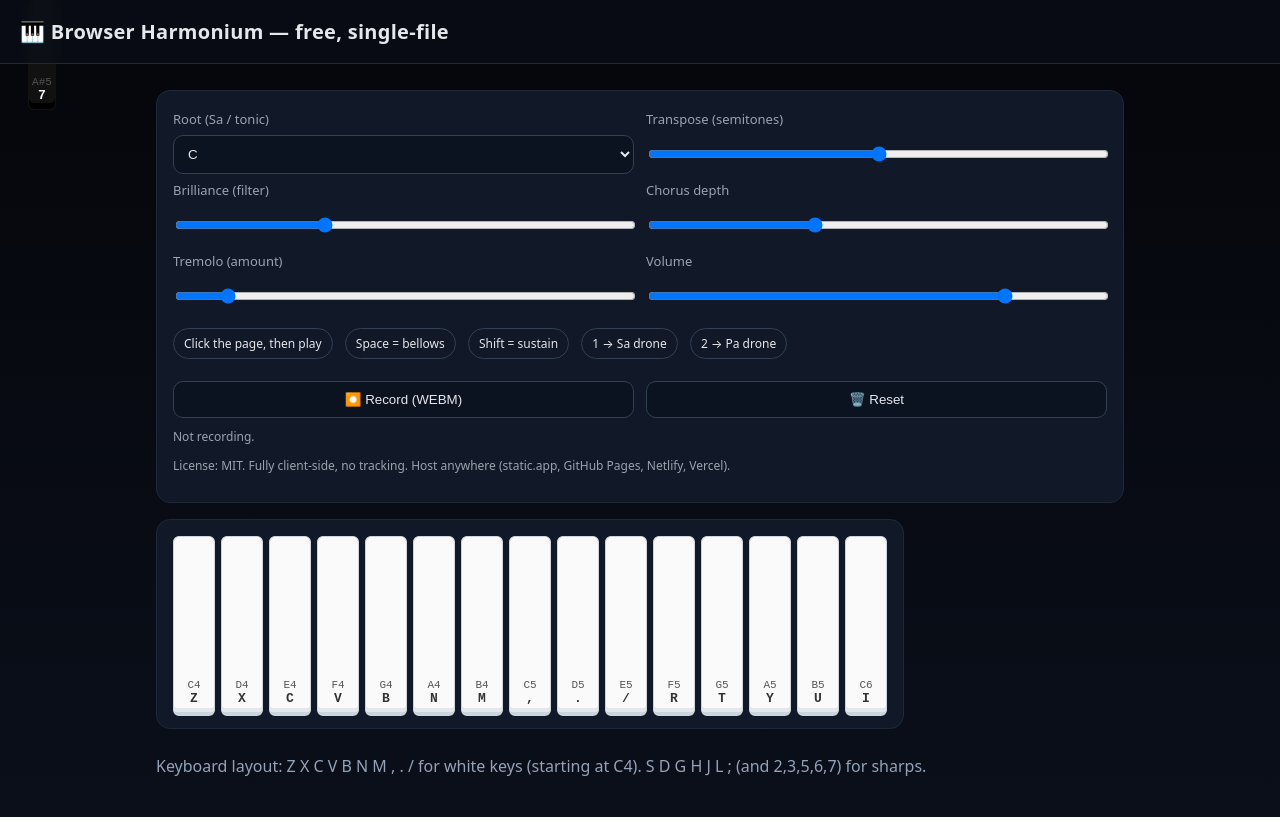
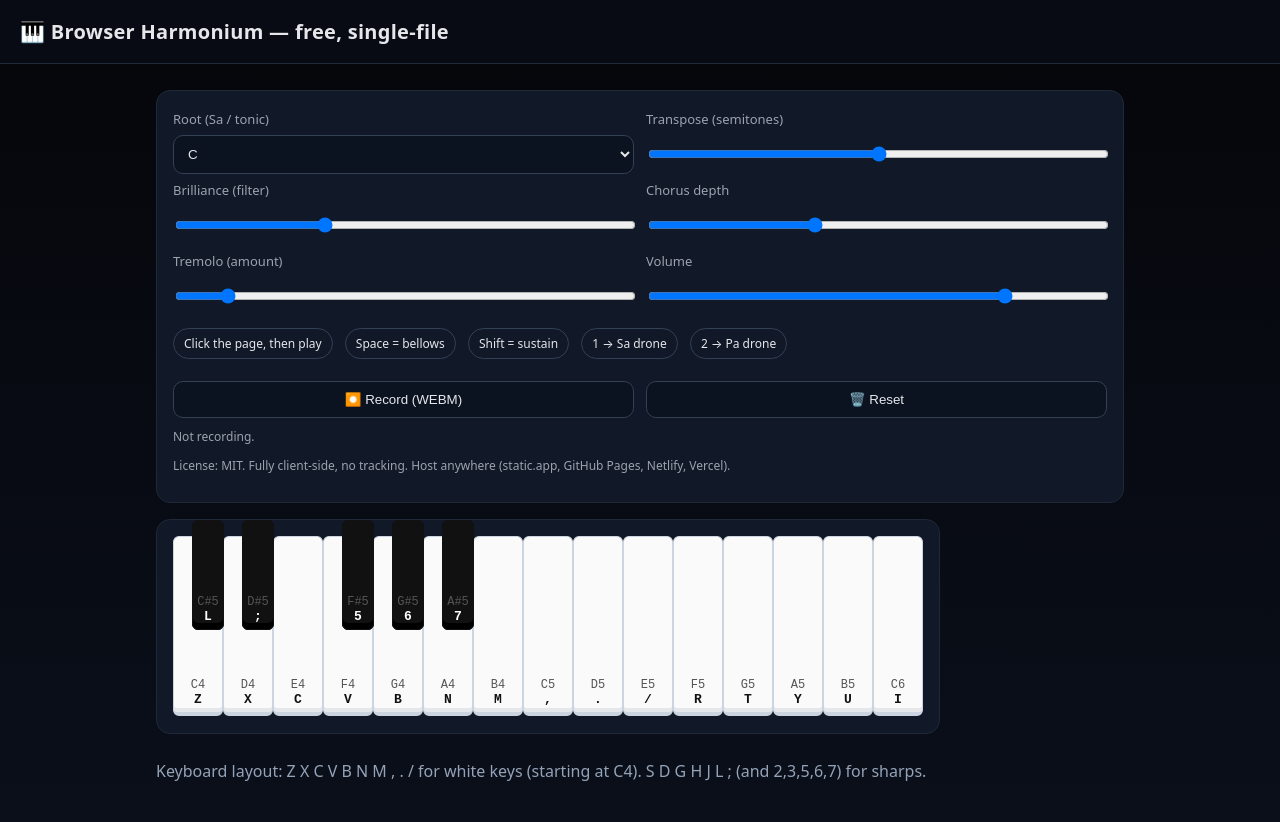
Before and after one commit to IshpreetSood/project001, a plain HTML site: page index.html in a window 1280 px wide. Drawn offline with Linux system fonts and the light colour scheme.

Commit message:
Update index.html

```diff
--- a/index.html
+++ b/index.html
@@ -261,30 +261,37 @@
   }
 
   const keysEl = document.getElementById('keys');
-  function buildKeyboard(){
-  // build ~2 octaves visually in one horizontal row
+  function buildKeyboard() {
+  // Make a full single-row keyboard with black keys on top of whites
   const startMidi = BASE_MIDI; // C4
-  const count = 25; // total keys
-  keysEl.style.display = 'flex';
-  keysEl.style.flexWrap = 'nowrap';
+  const count = 25; // about two octaves
+  keysEl.style.position = 'relative';
+  keysEl.style.display = 'inline-block';
+  keysEl.style.whiteSpace = 'nowrap';
   keysEl.style.overflowX = 'auto';
-  keysEl.innerHTML = ''; // clear any existing keys
+  keysEl.innerHTML = ''; // clear old keys
+
+  const whiteWidth = 50;
+  const blackWidth = 32;
+  const whiteKeys = [];
+  const blackKeys = [];
 
   for (let i = 0; i < count; i++) {
     const midi = startMidi + i;
     const noteName = NOTE_NAMES[midi % 12] + Math.floor(midi / 12 - 1);
     const isBlack = NOTE_NAMES[midi % 12].includes('#');
+    const mapping = KEYMAP.find(x => BASE_MIDI + x.n === midi);
+    const letter = mapping ? mapping.k : '';
+
     const holder = document.createElement('div');
     holder.className = 'key ' + (isBlack ? 'black' : 'white');
     holder.dataset.midi = midi;
+    holder.innerHTML = `
+      <kbd style="position:absolute;bottom:5px;width:100%;text-align:center;font-size:12px;">
+        ${noteName}<br><strong style="font-size:13px;color:${isBlack ? '#fff' : '#111'}">${letter}</strong>
+      </kbd>
+    `;
 
-    // find the keyboard key letter mapped to this midi (if any)
-    const mapping = KEYMAP.find(x => BASE_MIDI + x.n === midi);
-    const letter = mapping ? mapping.k : '';
-
-    holder.innerHTML = `<kbd>${noteName}<br><strong style="font-size:13px;color:${isBlack?'#fafafa':'#333'}">${letter}</strong></kbd>`;
-
-    // click/touch play handlers
     const start = ev => { ev.preventDefault(); play(midi, 'mouse:' + midi); };
     const end = () => release('mouse:' + midi);
     holder.addEventListener('mousedown', start);
@@ -293,8 +300,39 @@
     holder.addEventListener('touchstart', start, { passive: false });
     holder.addEventListener('touchend', end);
 
-    keysEl.appendChild(holder);
+    if (isBlack) {
+      blackKeys.push({ el: holder, midi });
+    } else {
+      whiteKeys.push({ el: holder, midi });
+    }
   }
+
+  // Lay out white keys in one row
+  whiteKeys.forEach((k, i) => {
+    k.el.style.position = 'relative';
+    k.el.style.display = 'inline-block';
+    k.el.style.width = whiteWidth + 'px';
+    k.el.style.height = '180px';
+    keysEl.appendChild(k.el);
+  });
+
+  // Add black keys positioned over whites
+  blackKeys.forEach(k => {
+    const index = NOTE_NAMES.indexOf(k.el.dataset.note);
+  });
+
+  const blackOffsets = { 1: 0.7, 3: 1.7, 6: 3.7, 8: 4.7, 10: 5.7 };
+  blackKeys.forEach(k => {
+    const noteIndex = (k.midi - startMidi) % 12;
+    if (blackOffsets[noteIndex % 12] !== undefined) {
+      k.el.style.position = 'absolute';
+      k.el.style.left = blackOffsets[noteIndex % 12] * whiteWidth + 'px';
+      k.el.style.top = '0px';
+      k.el.style.width = blackWidth + 'px';
+      k.el.style.height = '110px';
+      keysEl.appendChild(k.el);
+    }
+  });
 }
   function markKey(tag, on){
     const el = findKeyEl(tag);
```
